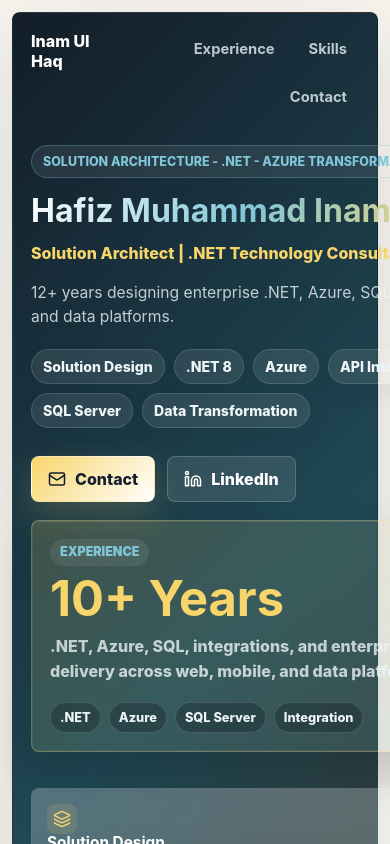
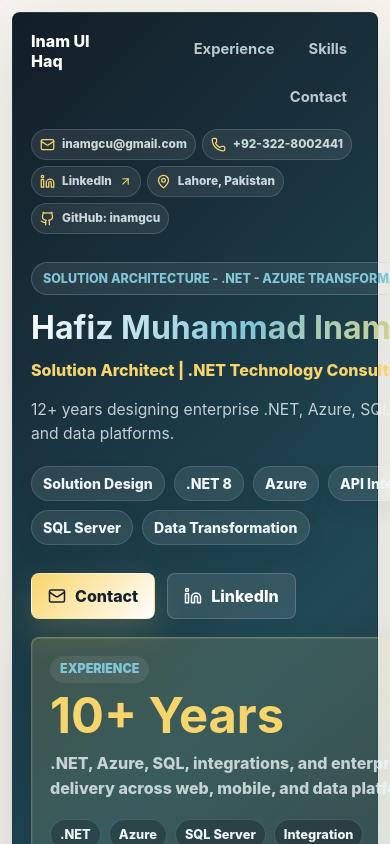
Before and after one commit to inamgcu/portfolio, a React (Vite) app: page / in a window 390 px wide. Shown: the top 844 px of the page. Built offline with nearby package versions, Linux system fonts and the light colour scheme.

Commit message:
Move contact details to header

```diff
--- a/src/main.jsx
+++ b/src/main.jsx
@@ -299,9 +299,20 @@ function App() {
             <div className="navlinks">
               <a href="#experience">Experience</a>
               <a href="#skills">Skills</a>
-              <a href="#contact">Contact</a>
+              <a href={`mailto:${profile.email}`}>Contact</a>
             </div>
           </nav>
+          <div className="header-contact" aria-label="Contact information">
+            <a href={`mailto:${profile.email}`}><Mail size={15} aria-hidden="true" />{profile.email}</a>
+            <a href={`tel:${profile.phone.replaceAll("-", "")}`}><Phone size={15} aria-hidden="true" />{profile.phone}</a>
+            <a href={profile.linkedin} target="_blank" rel="noreferrer">
+              <Linkedin size={15} aria-hidden="true" />
+              LinkedIn
+              <ArrowUpRight size={13} aria-hidden="true" />
+            </a>
+            <span><MapPin size={15} aria-hidden="true" />{profile.location}</span>
+            <span><Github size={15} aria-hidden="true" />GitHub: inamgcu</span>
+          </div>
 
           <div className="hero__grid">
             <div className="hero__copy">
@@ -542,23 +553,6 @@ function App() {
         </article>
       </section>
 
-      <section className="contact" id="contact">
-        <div>
-          <span className="section-kicker">Contact</span>
-          <h2>Build dependable enterprise software.</h2>
-          <p>
-            Available for solution architecture, .NET modernization, Azure platform design,
-            integration strategy, delivery governance, and engineering team enablement.
-          </p>
-        </div>
-        <div className="contact-links">
-          <a href={`mailto:${profile.email}`}><Mail size={18} />{profile.email}</a>
-          <a href={`tel:${profile.phone.replaceAll("-", "")}`}><Phone size={18} />{profile.phone}</a>
-          <a href={profile.linkedin} target="_blank" rel="noreferrer"><Linkedin size={18} />LinkedIn<ArrowUpRight size={16} /></a>
-          <span><MapPin size={18} />{profile.location}</span>
-          <span><Github size={18} />GitHub: inamgcu</span>
-        </div>
-      </section>
     </main>
   );
 }
--- a/src/styles.css
+++ b/src/styles.css
@@ -82,6 +82,42 @@ main {
 
 .navlinks a:hover {
   background: rgba(255, 255, 255, 0.12);
+  color: #ffffff;
+}
+
+.header-contact {
+  display: flex;
+  flex-wrap: wrap;
+  gap: 8px;
+  align-items: center;
+  margin-top: 14px;
+}
+
+.header-contact a,
+.header-contact span {
+  min-height: 34px;
+  display: inline-flex;
+  align-items: center;
+  gap: 7px;
+  padding: 8px 10px;
+  border: 1px solid rgba(255, 255, 255, 0.14);
+  border-radius: 999px;
+  background: rgba(255, 255, 255, 0.08);
+  color: rgba(237, 245, 247, 0.84);
+  font-size: 0.82rem;
+  font-weight: 760;
+  line-height: 1;
+  white-space: nowrap;
+}
+
+.header-contact svg {
+  flex: 0 0 auto;
+  color: #f8d56b;
+}
+
+.header-contact a:hover {
+  border-color: rgba(248, 213, 107, 0.34);
+  background: rgba(255, 255, 255, 0.14);
   color: #ffffff;
 }
 
@@ -331,8 +367,7 @@ h1 {
 }
 
 .metrics,
-.section,
-.contact {
+.section {
   width: min(1160px, calc(100% - 40px));
   margin: 0 auto;
 }
@@ -582,7 +617,6 @@ h1 {
 }
 
 .section__intro h2,
-.contact h2,
 .proof h2 {
   margin: 8px 0 0;
   color: #15212f;
@@ -593,7 +627,6 @@ h1 {
 }
 
 .section__intro p,
-.contact p,
 .proof p {
   color: #4b6172;
   line-height: 1.7;
@@ -1099,53 +1132,6 @@ h1 {
   font-weight: 800;
 }
 
-.contact {
-  margin-bottom: 24px;
-  border-radius: 8px;
-  background:
-    linear-gradient(120deg, rgba(248, 213, 107, 0.12) 0 1px, transparent 1px 72px),
-    linear-gradient(135deg, #15212f, #113d4b 52%, #2e241b);
-  color: #ffffff;
-  padding: 34px;
-  display: grid;
-  grid-template-columns: minmax(0, 1fr) minmax(270px, 0.8fr);
-  gap: 32px;
-  align-items: center;
-}
-
-.contact h2 {
-  color: #ffffff;
-  max-width: 760px;
-}
-
-.contact p {
-  color: #b6c6cf;
-  max-width: 700px;
-  margin-bottom: 0;
-}
-
-.contact .section-kicker {
-  color: #80c6d9;
-}
-
-.contact-links {
-  display: grid;
-  gap: 10px;
-}
-
-.contact-links a,
-.contact-links span {
-  min-height: 44px;
-  display: flex;
-  align-items: center;
-  gap: 10px;
-  padding: 11px 12px;
-  border-radius: 8px;
-  background: rgba(255, 255, 255, 0.08);
-  color: #edf5f7;
-  font-weight: 700;
-}
-
 @media (max-width: 1180px) {
   .hero__grid {
     grid-template-columns: 1fr;
@@ -1173,7 +1159,6 @@ h1 {
   .hero__grid,
   .split,
   .experience-section,
-  .contact,
   .proof {
     grid-template-columns: 1fr;
   }
@@ -1199,7 +1184,6 @@ h1 {
   }
 
   .section__intro h2,
-  .contact h2,
   .proof h2 {
     font-size: 1.9rem;
   }
@@ -1215,8 +1199,7 @@ h1 {
     min-height: auto;
   }
 
-  .hero__content,
-  .contact {
+  .hero__content {
     padding: 18px;
   }
 
@@ -1227,6 +1210,18 @@ h1 {
   .navlinks {
     flex-wrap: wrap;
     justify-content: flex-end;
+  }
+
+  .header-contact {
+    gap: 6px;
+    margin-top: 12px;
+  }
+
+  .header-contact a,
+  .header-contact span {
+    min-height: 31px;
+    padding: 7px 8px;
+    font-size: 0.74rem;
   }
 
   .hero__grid {
@@ -1260,7 +1255,6 @@ h1 {
   }
 
   .section__intro h2,
-  .contact h2,
   .proof h2 {
     font-size: 1.18rem;
   }
@@ -1338,7 +1332,6 @@ h1 {
   }
 
   .section__intro h2,
-  .contact h2,
   .proof h2 {
     font-size: 0.92rem;
   }
```
